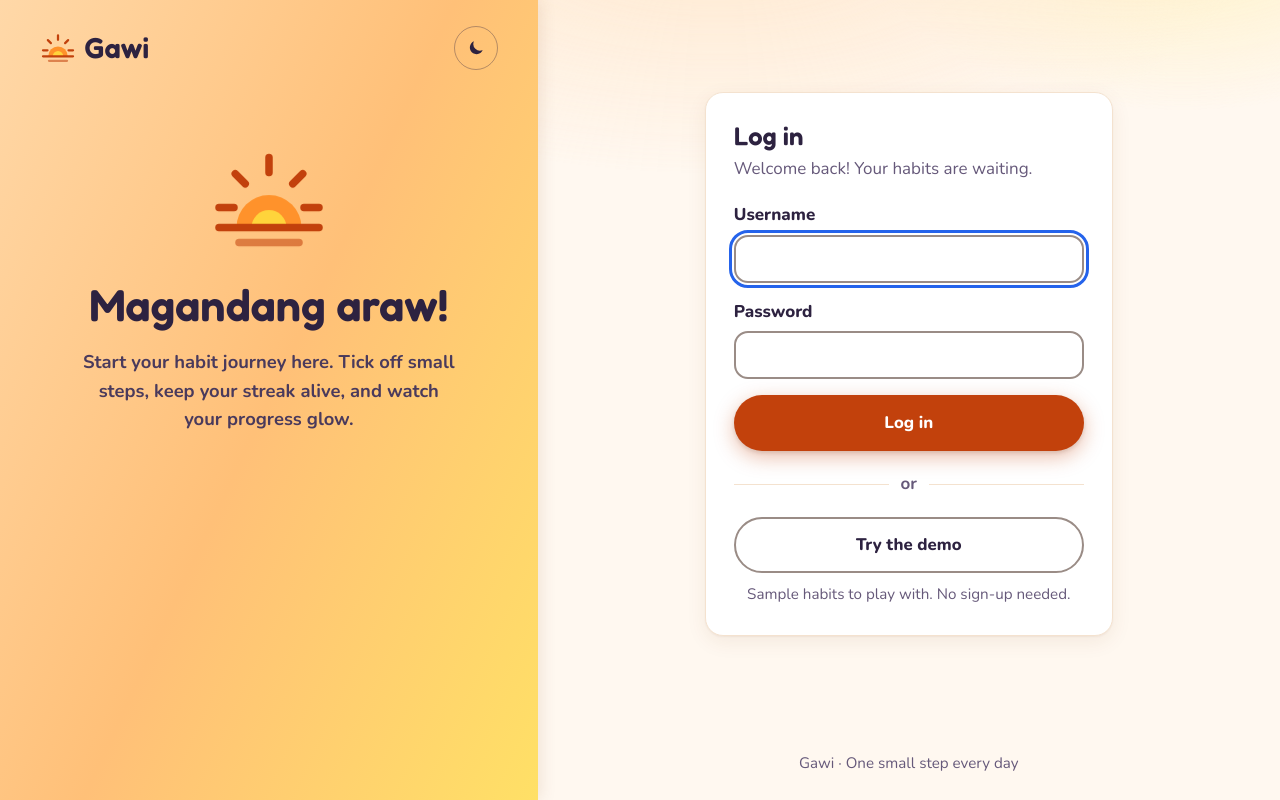
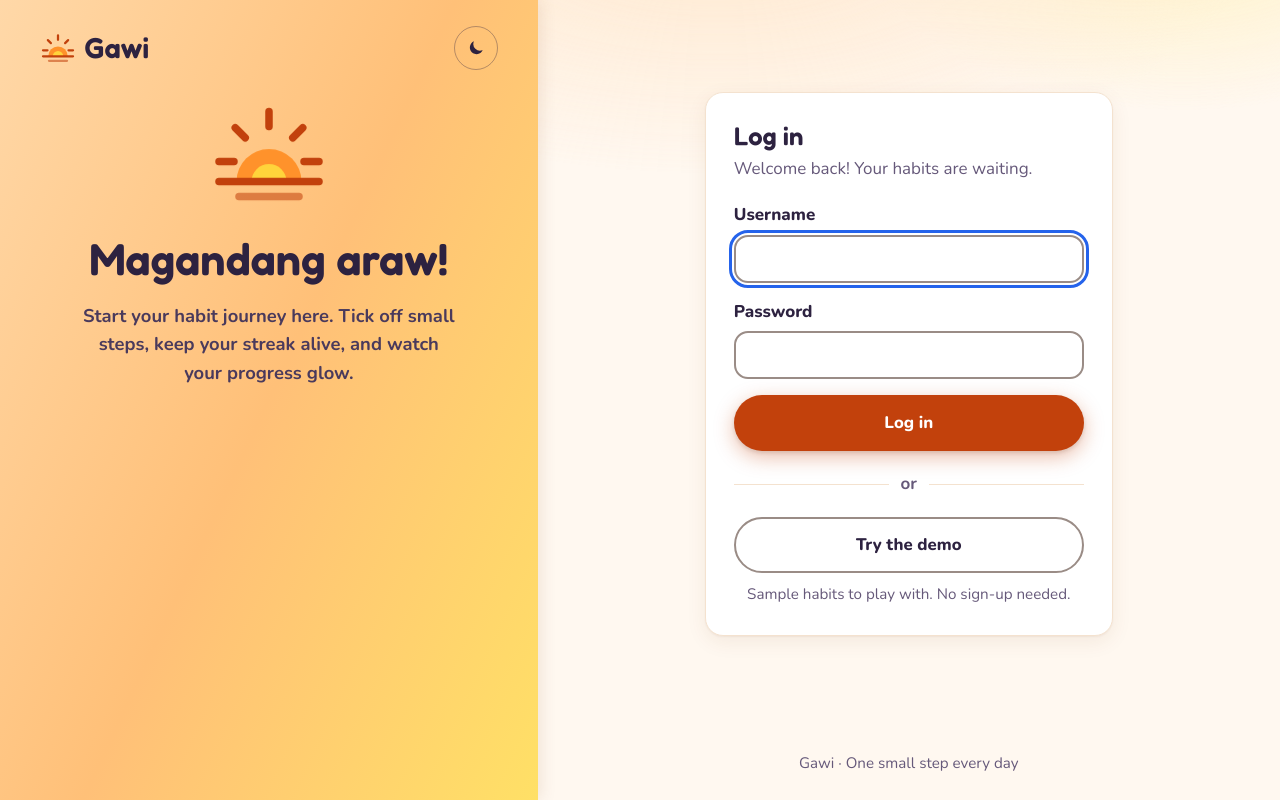
Before and after one commit to jcatibog014/habit_tracker, a Flask app: page /login in a window 1280 px wide. Run offline with Flask 3, Linux system fonts and the light colour scheme; some libraries are stand-ins or nearby versions; some web fonts are replaced.

Commit message:
Place the login welcome near the top of the panel
Co-Authored-By: Claude Opus 5.5 <noreply@anthropic.com>

```diff
--- a/gawi/static/style.css
+++ b/gawi/static/style.css
@@ -901,8 +901,8 @@ a.habit-main:hover .habit-name { text-decoration: underline; }
   }
   .no-sidebar .sidebar-top { max-width: none; margin: 0; min-height: 48px; padding: 0; }
   /* The welcome sits in the middle of the panel. */
-  /* The extra space below lifts the welcome a little above the middle. */
-  .no-sidebar .welcome { flex: 1; align-content: center; gap: 16px; padding: 0 0 34vh; }
+  /* The welcome sits near the top of the panel, just under the logo row. */
+  .no-sidebar .welcome { flex: 1; align-content: start; gap: 16px; padding: clamp(8px, 3vh, 40px) 0 24px; }
   .no-sidebar .welcome h1 { font-size: 2.8rem; }
   .no-sidebar .welcome p { font-size: 1.15rem; }
   .no-sidebar .welcome-sun { width: 120px; height: 120px; }
```
